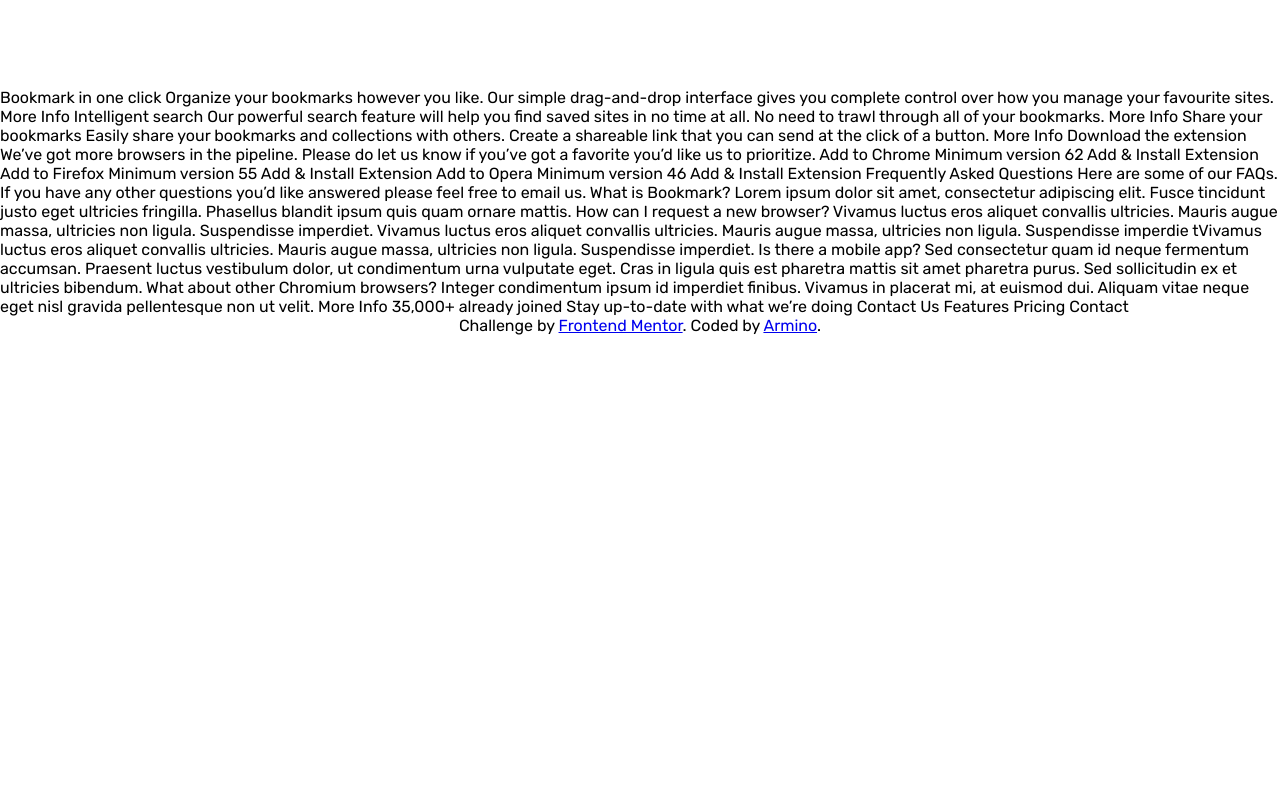
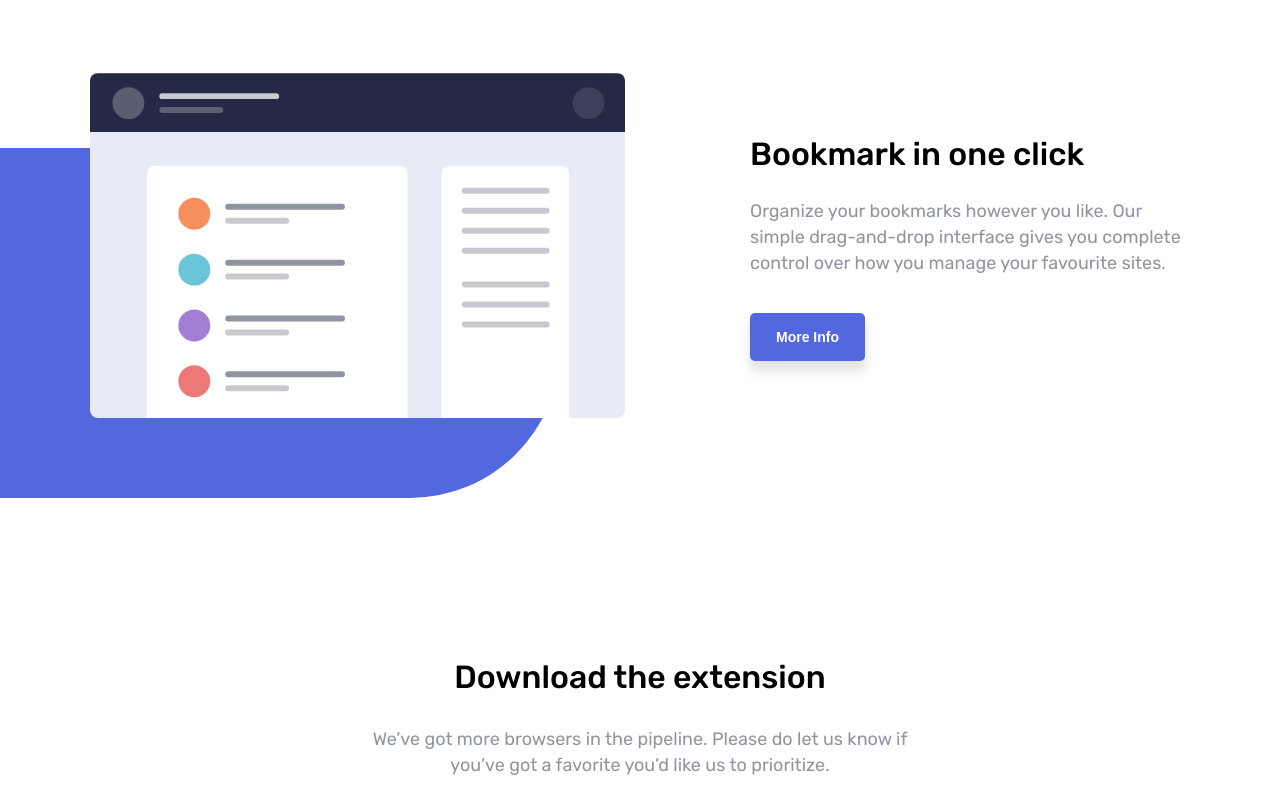
Before and after one commit to armino-dev/bookmark-landing, a Next.js app: page / in a window 1280 px wide. Shown: the part 1042-1840 px from the top of the page. Before the commit the page ends 1377 px from the top, so only its background shows below. Built offline with nearby package versions, Linux system fonts and the light colour scheme.

Commit message:
Tab controller design ready

```diff
--- a/pages/index.js
+++ b/pages/index.js
@@ -34,6 +34,7 @@ export default function Home() {
               <p>Our aim is to make it quick and easy for you to access your favorite websites.
               Your bookmarks sync between your devices so you can access them on the go.
               </p>
+              {/* TODO: make a tab controller component */}
               <div className="tab-controller">
                 <div className="tab-bar">
                   <button className="tab-item active">Simple Bookmarking</button>
@@ -41,34 +42,55 @@ export default function Home() {
                   <button className="tab-item">Easy Sharing</button>
                 </div>
                 <div className="tab-container">
-                  <div className="tab-content active"></div>
-                  <div className="tab-content active"></div>
-                  <div className="tab-content active"></div>
+                  <div className="tab-content active">
+                    <div className="tab-image-container">
+                      <div className="tab-image-background"></div>
+                      <img className="tab-image" src="/images/illustration-features-tab-1.svg" alt="Illustration features 1" />
+                    </div>
+                    <div className="tab-text">
+                      <h3>Bookmark in one click</h3>
+                      <p>Organize your bookmarks however you like.
+                      Our simple drag-and-drop interface gives you complete control over how you manage your
+                      favourite sites.</p>
+                      <button className="btn btn-primary">More Info</button>
+                    </div>
+                  </div>
+                  <div className="tab-content">
+                    <div className="tab-image-container">
+                      <div className="tab-image-background"></div>
+                      <img className="tab-image" src="/images/illustration-features-tab-2.svg" alt="Illustration features 1" />
+                    </div>
+                    <div className="tab-text">
+                    <h3>Intelligent search</h3>
+                    <p>Our powerful search feature will help you find saved sites in no time at all.
+                      No need to trawl through all of your bookmarks.</p>
+                    <button className="btn btn-primary">More Info</button>
+                    </div>
+                  </div>
+                  <div className="tab-content">
+                  <div className="tab-image-container">
+                      <div className="tab-image-background"></div>
+                      <img className="tab-image" src="/images/illustration-features-tab-3.svg" alt="Illustration features 1" />
+                    </div>
+                    <div className="tab-text">
+                    <h3>Share your bookmarks</h3>
+                    <p>Easily share your bookmarks and collections with others.
+                      Create a shareable link that you can send at the click of a button.</p>
+                    <button className="btn btn-primary">More Info</button>
+                    </div>
+                  </div>
                 </div>
               </div>
             </div>
           </section>
+          <section id="download">
+            <div className="container download-container">
+              <h2>Download the extension</h2>
+              <p>We’ve got more browsers in the pipeline.
+            Please do let us know if you’ve got a favorite you’d like us to prioritize.</p>
+            </div>
+          </section>
           <p>
-
-
-
-
-           Bookmark in one click
-          Organize your bookmarks however you like.
-          Our simple drag-and-drop interface gives you complete control over how you manage your
-          favourite sites.
-          More Info
-
-          Intelligent search
-          Our powerful search feature will help you find saved sites in no time at all.
-          No need to trawl through all of your bookmarks.
-          More Info
-
-          Share your bookmarks
-          Easily share your bookmarks and collections with others.
-          Create a shareable link that you can send at the click of a button.
-          More Info Download the extension We’ve got more browsers in the pipeline.
-          Please do let us know if you’ve got a favorite you’d like us to prioritize.
 
             Add to Chrome Minimum version 62
             Add &amp; Install Extension
--- a/styles/styles.scss
+++ b/styles/styles.scss
@@ -215,7 +215,7 @@ section {
     }
 }
 
-.features-container {
+.features-container, .download-container {
     display: flex;
     flex-direction: column;
     align-items: center;
@@ -251,6 +251,7 @@ section {
             background-color: transparent;
             font-size: 18px;
             color: $blue-grayish;
+            outline: none;
             height: 80px;
             width: 30%;
             border: none;
@@ -268,4 +269,64 @@ section {
             }
         }
     }
+    .tab-container {
+        width: 100%;
+        height: 500px;
+        padding-top: 75px;
+    }
+    .tab-content {
+        display: flex;
+        width: 100%;
+        height: 100%;
+        &:not(.active) {
+            display: none;
+        }
+        .tab-image-container {
+            position: relative;
+            width: 50%;
+            .tab-image-background, .tab-image {
+                position: absolute;
+                content: "";
+            }
+            .tab-image-background {
+                bottom: 0;
+                left: 0;
+                width: calc(100% - 80px);
+                height: 350px;
+                border-bottom-right-radius: 150px;
+                background-color: $blue-soft;
+            }
+            .tab-image {
+                width: 535px;
+                top:0;
+                right:15px;
+            }
+        }
+        .tab-text {
+            width: 50%;
+            padding-top: 62px;
+            padding-left: 110px;
+            h3 {
+                font-size: 32px;
+                font-weight: 500;
+                margin-bottom: 25px;
+            }
+            p {
+                max-width: 440px;
+                text-align: left;
+                margin-bottom: 37px;
+            }
+            button {
+                padding-left:25px;
+                padding-right: 25px;
+            }
+        }
+    }
 }
+
+.download-container {
+    h2 {
+        margin-top: 70px;
+        font-size: 32px;
+    }
+}
```
Lines whose indentation alone changed are shown as unchanged.
